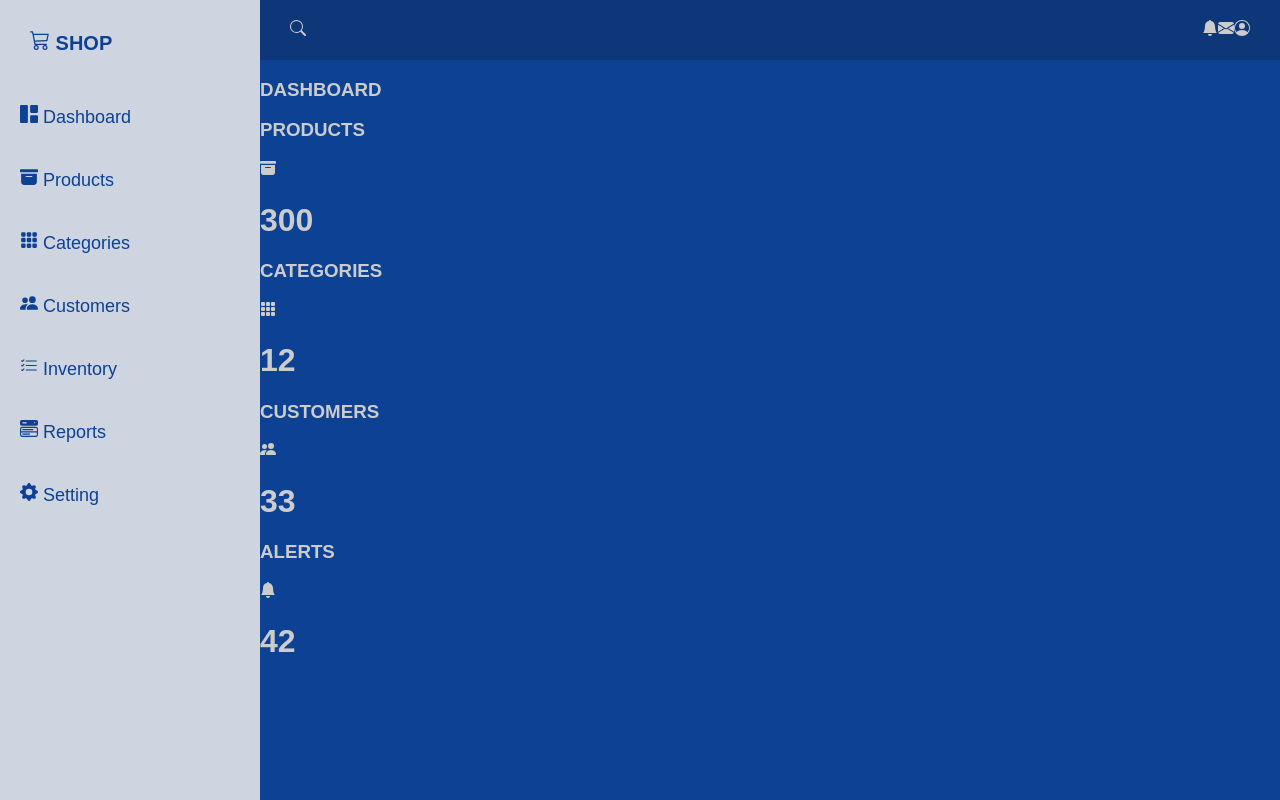
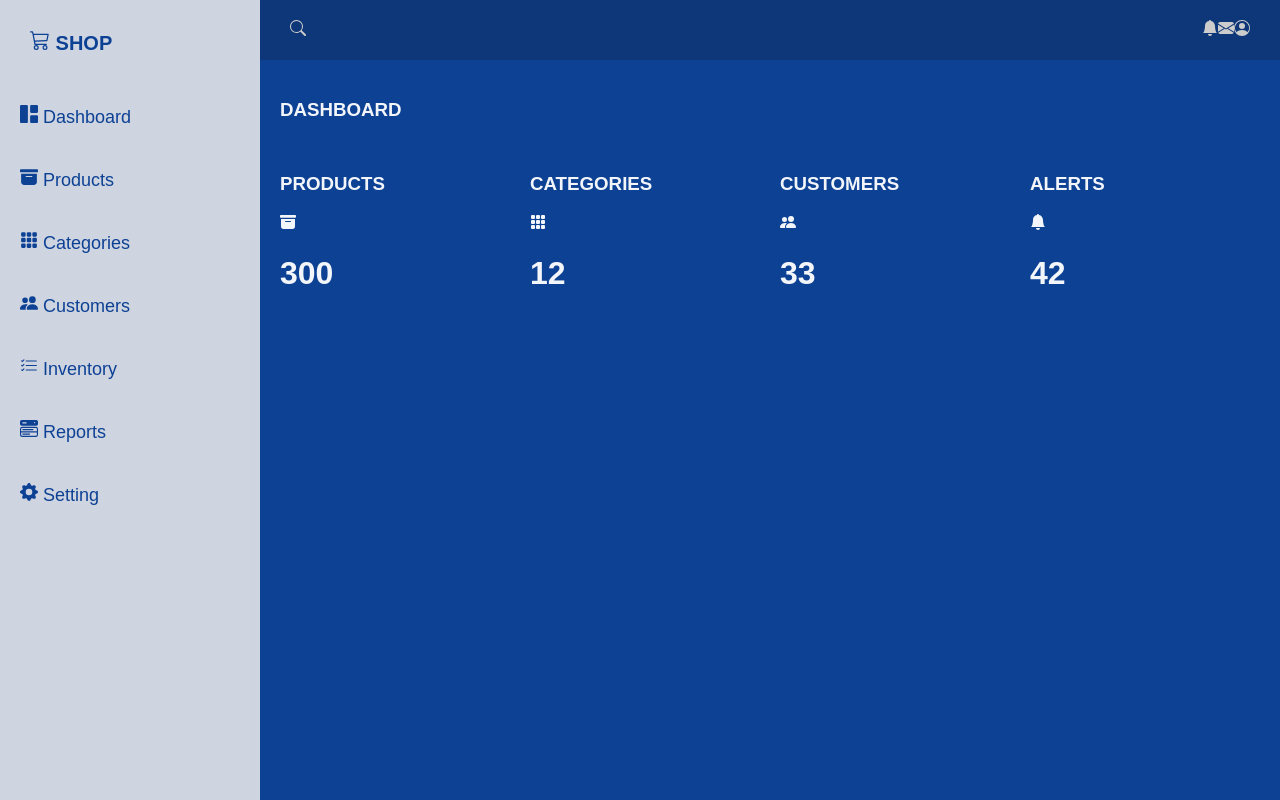
Before and after one commit to Pablo-jesuss/Landing-page-Dash, a React (Vite) app in the folder Painel/: page / in a window 1280 px wide. Built offline with nearby package versions, Linux system fonts and the light colour scheme.

Commit message:
mainCards

```diff
--- a/Painel/src/App.css
+++ b/Painel/src/App.css
@@ -88,3 +88,24 @@
   position: absolute;
   z-index: 12 !important;
 }
+
+/* Main */
+
+.main-container {
+  grid-area: main;
+  overflow-y: auto;
+  padding: 20px 20px;
+  color: rgba(255, 255, 255, 0.95);
+}
+
+.main-title {
+  display: flex;
+  justify-content: space-between;
+}
+
+.main-cards {
+  display: grid;
+  grid-template-columns: 1fr 1fr 1fr 1fr;
+  gap: 20px;
+  margin: 15px 0;
+}
```
